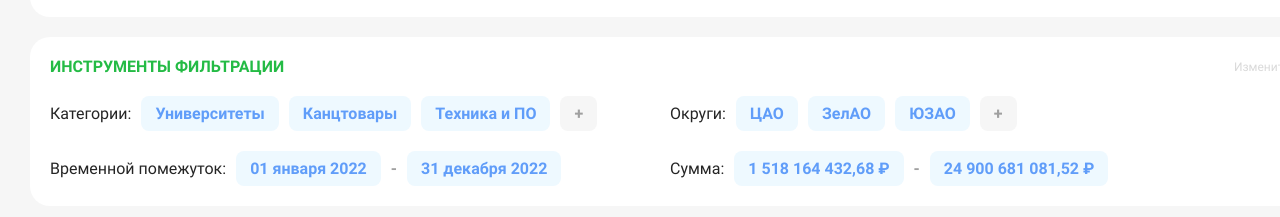
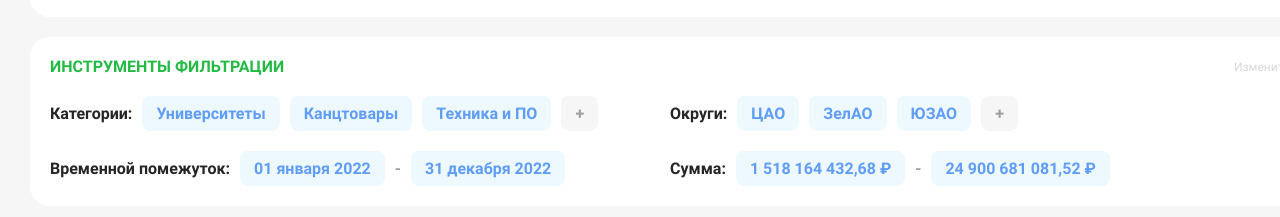
Before and after one commit to F1exxxpie/karta_zakupok_git, a plain HTML site: page index.html in a window 1280 px wide. Shown: the part 77-294 px from the top of the page. Drawn offline with Linux system fonts and the light colour scheme.

Commit message:
Зафиналил два первых блока

```diff
--- a/map_style.css
+++ b/map_style.css
@@ -122,6 +122,61 @@ body{
     color: #252525;
 }
 
+.categories__title{
+    font-style: normal;
+    font-weight: 600;
+    font-size: 16px;
+    line-height: 19px;
+}
+
+.districts{
+    display: flex;
+    flex-direction: row;
+    align-items: center;
+    width: 50%;
+    gap: 10px;
+    color: #252525;
+}
+
+.districts__title{
+    font-style: normal;
+    font-weight: 600;
+    font-size: 16px;
+    line-height: 19px;
+}
+.time{
+    display: flex;
+    flex-direction: row;
+    align-items: center;
+    width: 50%;
+    gap: 10px;
+    color: #252525;
+}
+
+.time__title{
+    font-style: normal;
+    font-weight: 600;
+    font-size: 16px;
+    line-height: 19px;
+}
+
+.sum{
+    display: flex;
+    flex-direction: row;
+    align-items: center;
+    width: 50%;
+    gap: 10px;
+    color: #252525;
+}
+
+.sum__title{
+    font-style: normal;
+    font-weight: 600;
+    font-size: 16px;
+    line-height: 19px;
+}
+
+
 .tag{
     display: flex;
     padding: 8px 14px;
@@ -154,29 +209,4 @@ body{
 
 
 
-.districts{
-    display: flex;
-    flex-direction: row;
-    align-items: center;
-    width: 50%;
-    gap: 10px;
-    color: #252525;
-}
-
-.time{
-    display: flex;
-    flex-direction: row;
-    align-items: center;
-    width: 50%;
-    gap: 10px;
-    color: #252525;
-}
-
-.sum{
-    display: flex;
-    flex-direction: row;
-    align-items: center;
-    width: 50%;
-    gap: 10px;
-    color: #252525;
-}
+.
```
